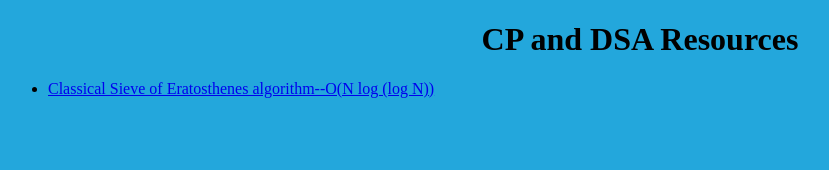
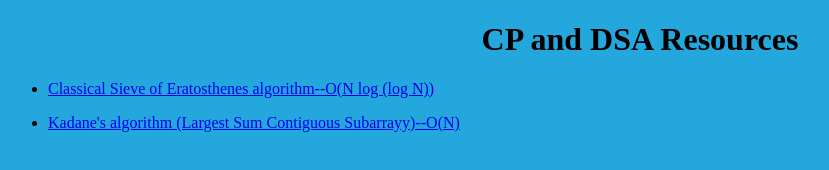
Before and after one commit to sscode1/CP-and-DSA-Resources, a plain HTML site: page index.html in a window 1280 px wide. Shown: the whole page, without its empty margins (0-829 px from the left). Drawn offline with Linux system fonts and the light colour scheme.

Commit message:
kadane's algo

```diff
--- a/index.html
+++ b/index.html
@@ -7,5 +7,7 @@
   <body bgcolor="#23A7DC">
   	<h1><center>CP and DSA Resources</center></h1>
     <ul><li>  <a href="https://www.geeksforgeeks.org/sieve-of-eratosthenes/">Classical Sieve of Eratosthenes algorithm--O(N log (log N))</a></li></ul>
+    <ul><li>  <a href="https://www.geeksforgeeks.org/largest-sum-contiguous-subarray/">Kadane's algorithm (Largest Sum Contiguous Subarrayy)--O(N)</a></li></ul>
+
   </body>
 </html>
```
